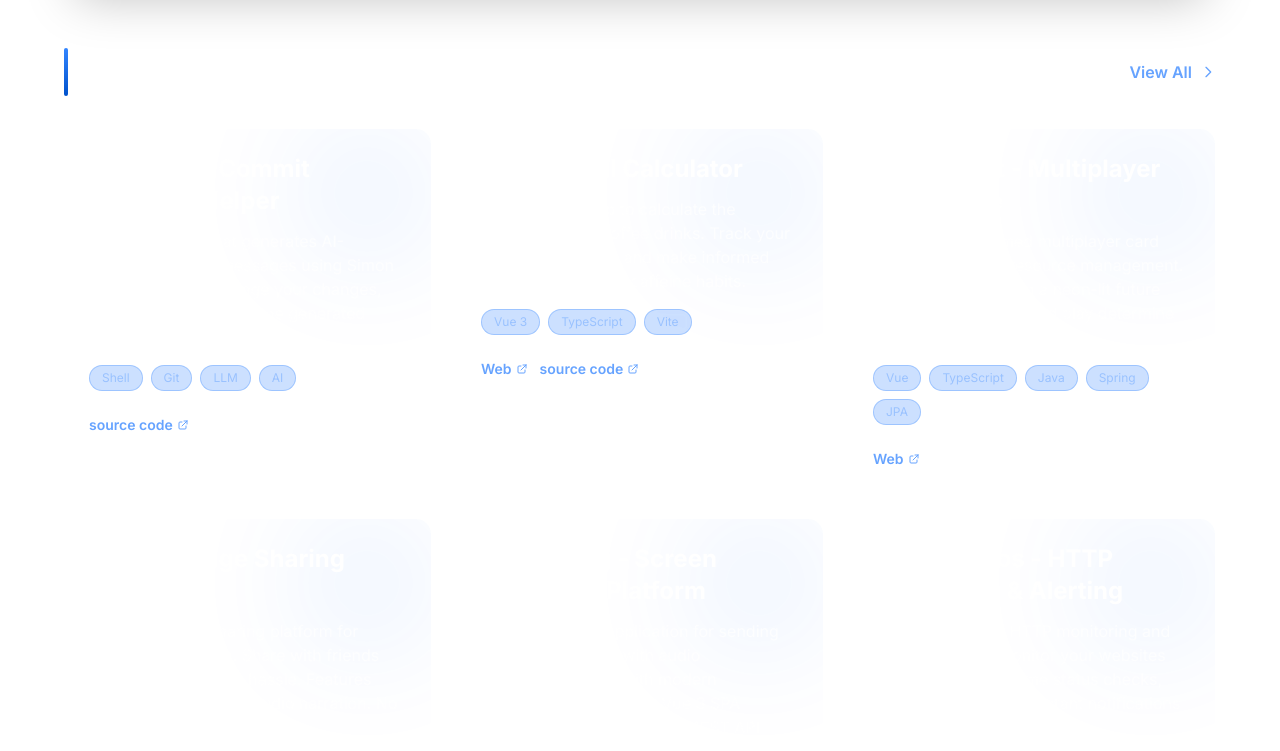
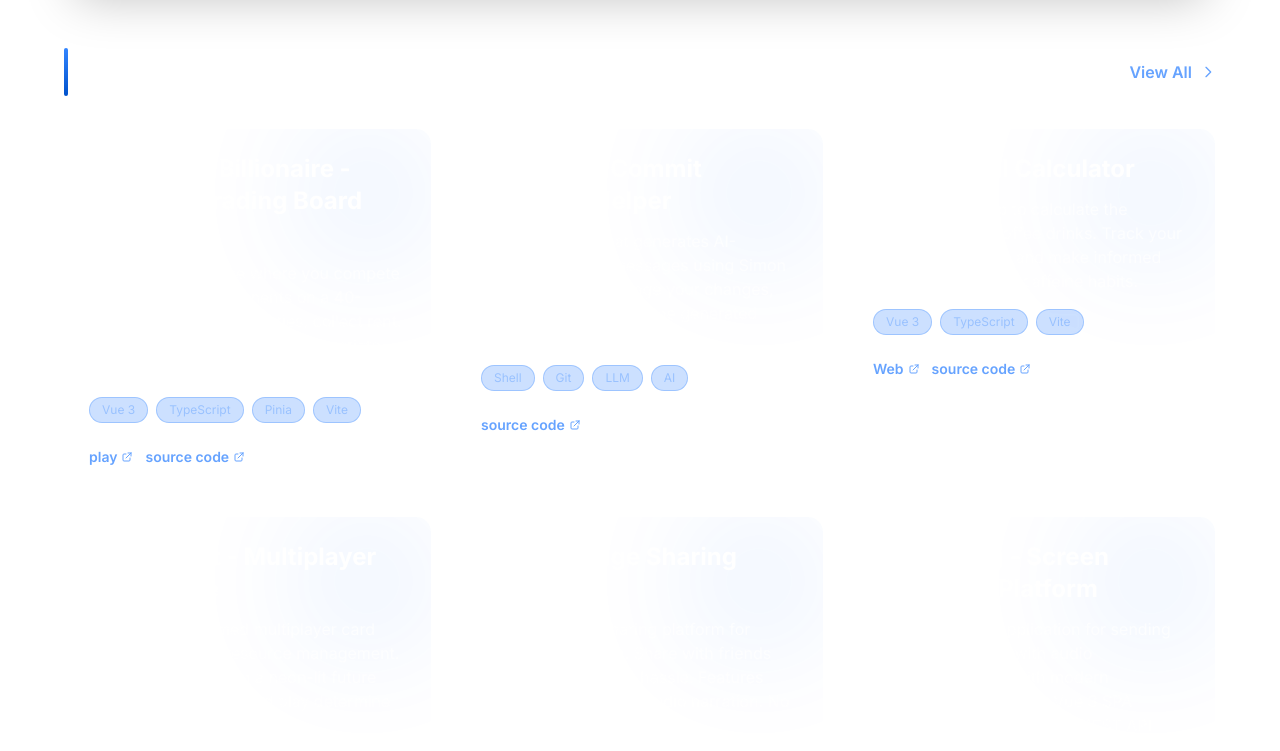
Before and after one commit to oglimmer/homepage-oglimmer.com, a Nuxt app: page / in a window 1280 px wide. Shown: the part 1240-1991 px from the top of the page. Built offline with nearby package versions, Linux system fonts and the light colour scheme.

Commit message:
add new project: Boardwalk Billionaire - a digital board game

```diff
--- a/data/projects.ts
+++ b/data/projects.ts
@@ -6,6 +6,15 @@ export interface Project {
 }
 
 export const projects: Project[] = [
+  {
+    title: "Boardwalk Billionaire - Property Trading Board Game",
+    text: "A digital board game where you compete against three AI opponents on a 40-space board. Buy properties, collect rent, build houses and hotels, and negotiate trades to become the last player standing.",
+    linkData: [
+      ["https://oglimmer.github.io/boardwalk-billionaire/", "play"],
+      ["https://github.com/oglimmer/boardwalk-billionaire", "source code"]
+    ],
+    techList: "[Vue 3, TypeScript, Pinia, Vite]"
+  },
   {
     title: "git-llm - AI Commit Message Helper",
     text: "A Git extension that generates AI-powered commit messages using Simon Willison's llm CLI. Stage your changes, run git llm, and review the generated message before committing.",
```
